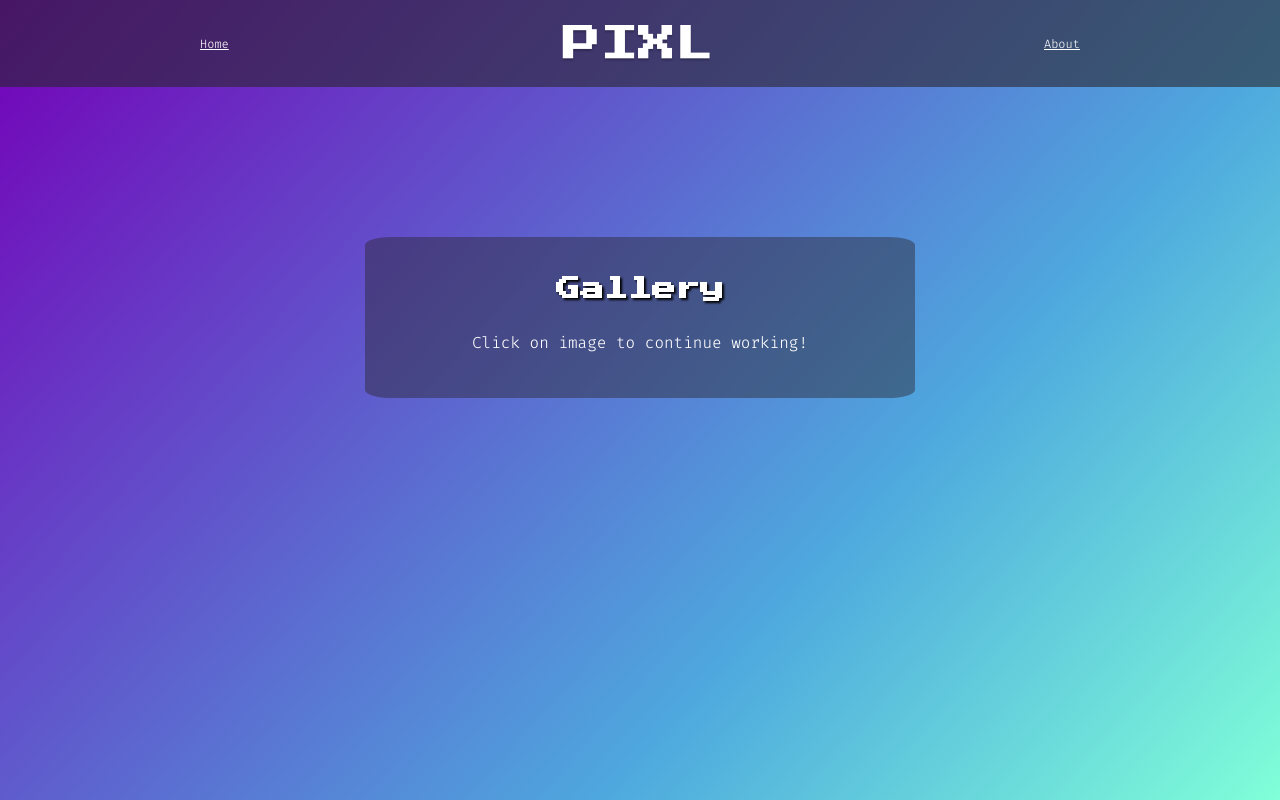
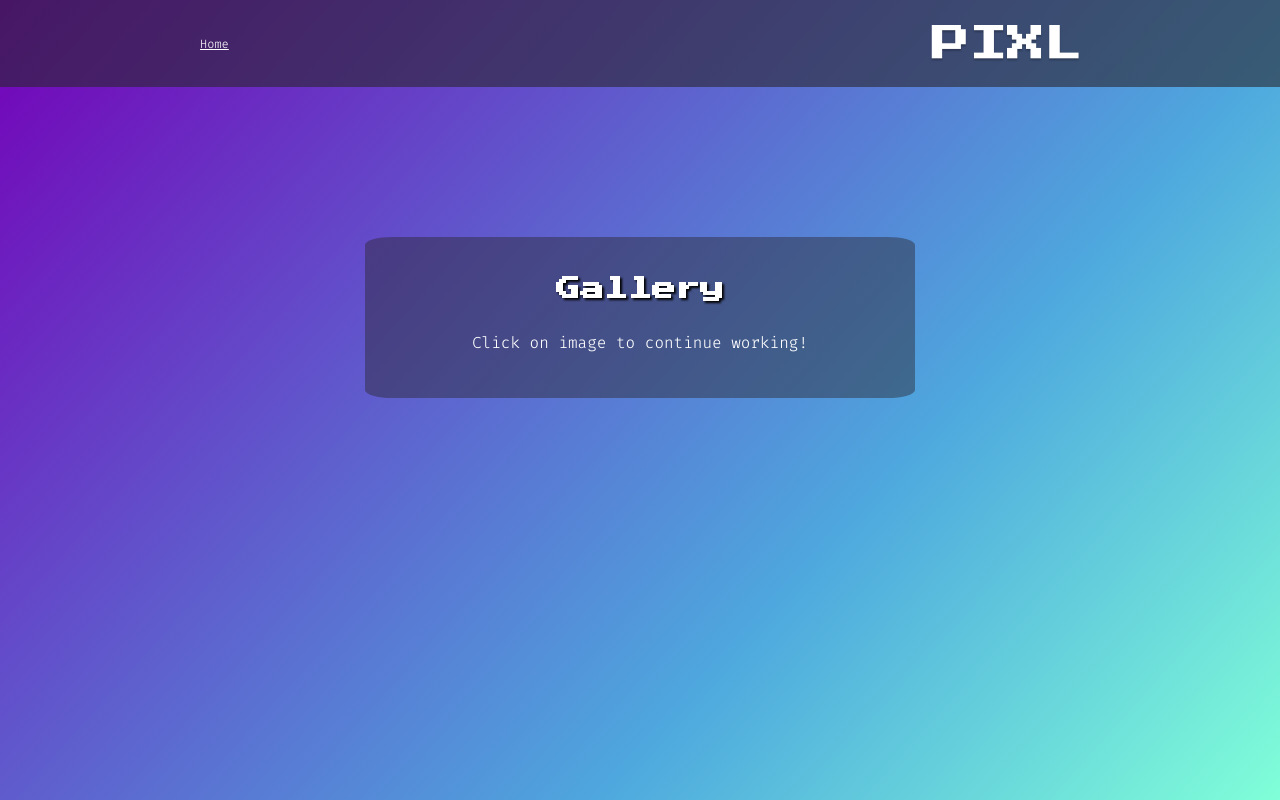
Before and after one commit to ewadian/pixl, a website with bundled scripts: page gallery/index.html in a window 1280 px wide. Built offline with nearby package versions, Linux system fonts and the light colour scheme.

Commit message:
Update index.html

```diff
--- a/gallery/index.html
+++ b/gallery/index.html
@@ -13,7 +13,6 @@
         <header>
             <a href="../index.html">Home</a>
             <img src="../assets/PIXL-white.png" id="logo" />
-            <a href="../about/index.html">About</a>
         </header>
         <main>
             <div class="gallery-container module">
```
